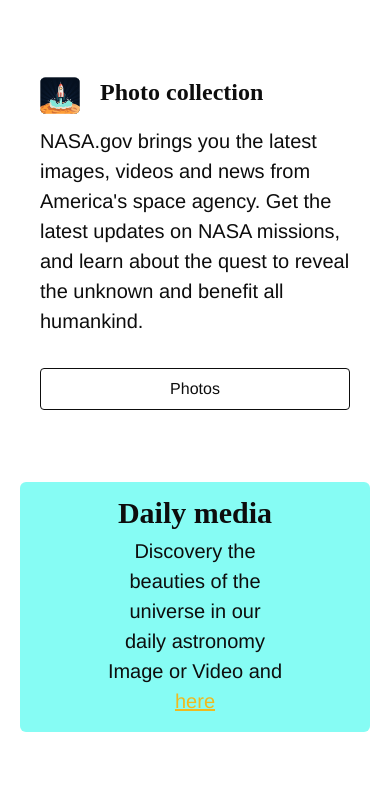
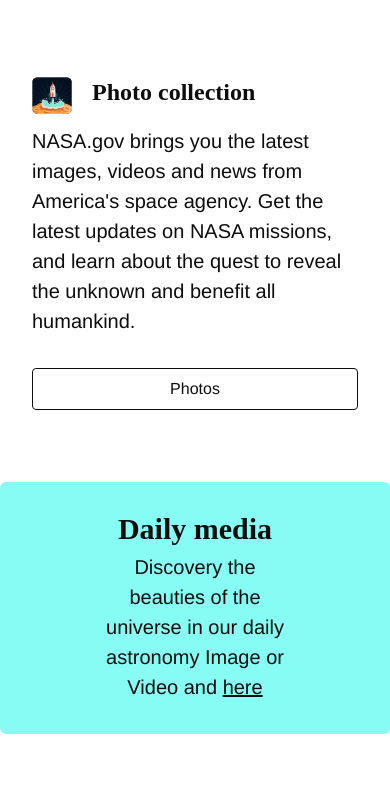
Before and after one commit to andy-hook/space_digest_gatsby, a Gatsby site: page / in a window 390 px wide. Shown: the part 938-1724 px from the top of the page. Built offline with nearby package versions, Linux system fonts and the light colour scheme; Gatsby itself is replaced by a stand-in of ours; what @tailwindcss/custom-forms would draw is missing.

Commit message:
General design refining

```diff
--- a/src/components/Hero.js
+++ b/src/components/Hero.js
@@ -5,7 +5,7 @@
 
 function Header() {
     return (
-        <div className="mx-auto text-center md:mb-8 md:mb-32 pt-6 md:pt-16 ">
+        <div className="px-6 mx-auto text-center md:mb-8 md:mb-32 pt-6 md:pt-16 ">
             <h1 className="tracking-tight md:text-9xl text-5xl mb-4">
                 Space digest
             </h1>
--- a/src/components/base/FiftyFifty.js
+++ b/src/components/base/FiftyFifty.js
@@ -15,7 +15,7 @@
 }) {
     return (
         <div
-            className={`px-5 md:container mx-auto flex flex-col md:flex-row mt-8 md:mt-12 md:mt-24 md:mb-32
+            className={`px-8 md:container mx-auto flex flex-col md:flex-row mt-8 md:mt-12 md:mt-24 md:mb-32
                 ${width ? width : "sm:w-8/12 md:w-7/12"}
                 ${padding ? padding : " "}
                 ${reverse && "md:flex-row-reverse"}`}
--- a/src/pages/index.js
+++ b/src/pages/index.js
@@ -31,7 +31,7 @@
                 title="home"
             />
             <TransitionPageIn>
-                <div className="px-5 md:px-0 mx-auto pt-12">
+                <div className="md:px-0 mx-auto pt-12">
                     <Hero />
 
                     <TransitionInview>
@@ -56,15 +56,13 @@
                     </TransitionInview>
 
                     <TransitionInview>
-                        <div className="bg-primary rounded-md py-4 md:py-20 md:px-40 text-center mt-6 mb-16 md:mb-0">
-                            <Link to="daily">
+                        <div className="bg-primary rounded-md py-8 md:py-20 md:px-40 text-center mt-6 mb-16 md:mb-0">
+                            <Link to="daily cursor-pointe">
                                 <h2>Daily media</h2>
                                 <p className="w-6/12 mx-auto">
                                     Discovery the beauties of the universe in
                                     our daily astronomy Image or Video and{" "}
-                                    <span className="text-tertiary underline">
-                                        here
-                                    </span>
+                                    <span className="underline">here</span>
                                 </p>
                             </Link>
                         </div>
```
